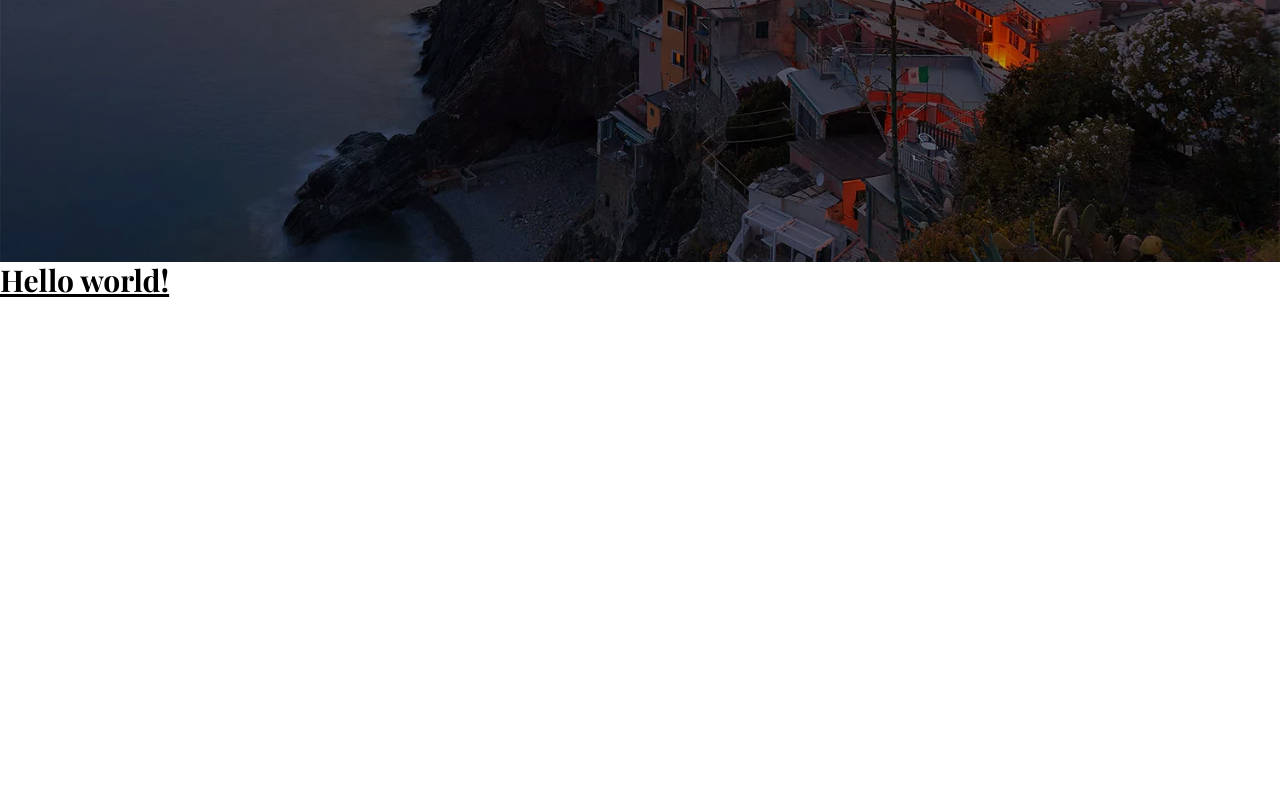
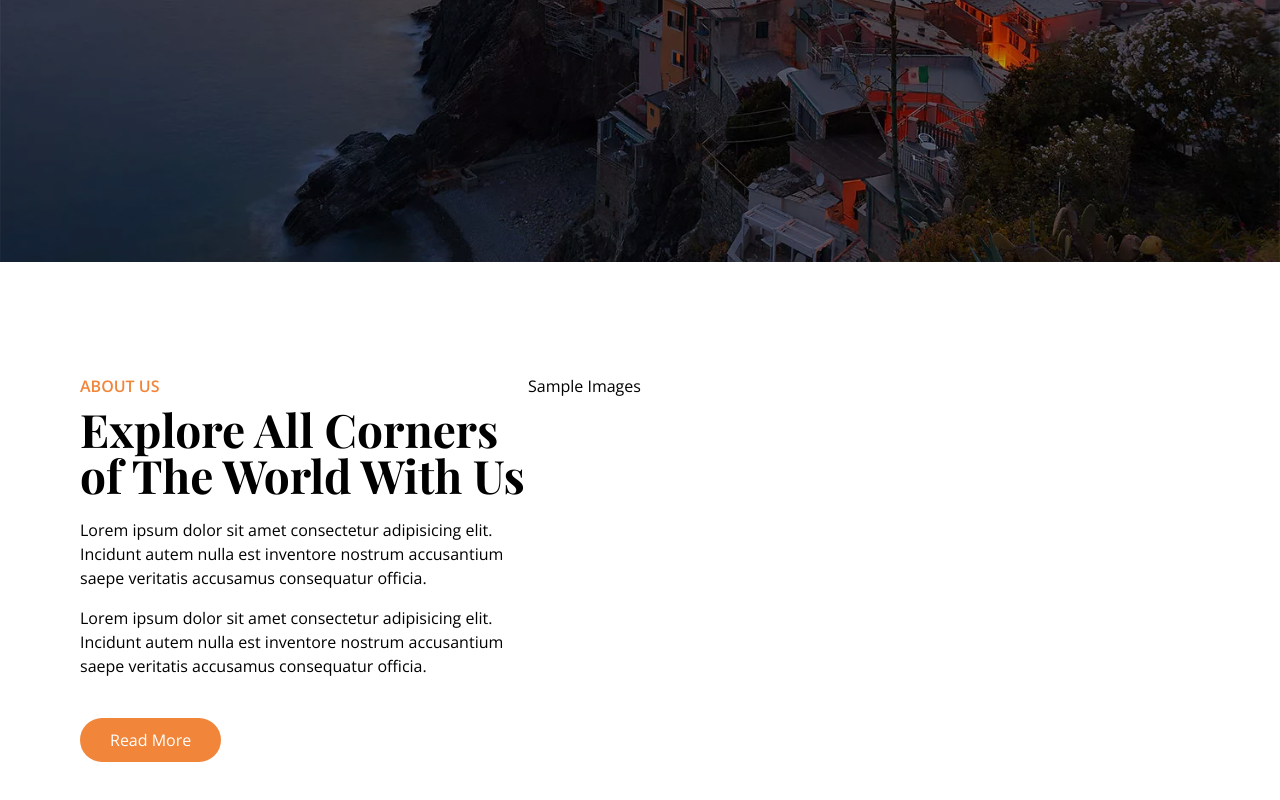
Before and after one commit to beckSafarov/bukhari-travel, a Next.js app: page / in a window 1280 px wide. Shown: the part 538-1338 px from the top of the page. Before the commit the page ends 1040 px from the top, so only its background shows below. Built offline with nearby package versions, Linux system fonts and the light colour scheme; a web font is replaced by a local one.

Commit message:
started the second section

```diff
--- /dev/null
+++ b/src/modules/Home/AboutUsSection.tsx
@@ -0,0 +1,44 @@
+import React from 'react'
+import FullButton from '../common/FullButton'
+import SupTitle from '../common/SupTitle'
+import Title from '../common/Title'
+import { mobileSideSpacing } from '../utils'
+
+const AboutUsSection = () => {
+
+  return (
+    <div
+      className={`py-28 xl:max-w-[1340px] mx-auto h-full ${mobileSideSpacing}`}
+    >
+      {/* flexbox */}
+      <div className='flex'>
+        <div className='flex-[0.8] flex flex-col'>
+          <SupTitle>ABOUT US</SupTitle>
+          <Title fontSize='46px'>
+            Explore All Corners of The World With Us
+          </Title>
+          {/* paras */}
+          <div className='mt-5 font-sans space-y-4'>
+            <p>
+              Lorem ipsum dolor sit amet consectetur adipisicing elit. Incidunt
+              autem nulla est inventore nostrum accusantium saepe veritatis
+              accusamus consequatur officia.
+            </p>
+            <p>
+              Lorem ipsum dolor sit amet consectetur adipisicing elit. Incidunt
+              autem nulla est inventore nostrum accusantium saepe veritatis
+              accusamus consequatur officia.
+            </p>
+          </div>
+          {/* button container */}
+          <div className='mt-10'>
+            <FullButton>Read More</FullButton>
+          </div>
+        </div>
+        <div className='flex-[1.2]'>Sample Images</div>
+      </div>
+    </div>
+  )
+}
+
+export default AboutUsSection
--- a/src/modules/Home/HomeScreen.tsx
+++ b/src/modules/Home/HomeScreen.tsx
@@ -1,11 +1,12 @@
 import Layout from '@/modules/common/Layout'
-import Hero from '../common/Hero'
+import Hero from '../common/Hero/Hero'
+import AboutUsSection from './AboutUsSection'
 
 export default function HomeScreen() {
   return (
     <Layout title='Al Bukhari Travel'>
       <Hero/>
-      <h1 className='text-3xl font-bold underline font-serif'>Hello world!</h1>
+      <AboutUsSection/>
     </Layout>
   )
 }
--- /dev/null
+++ b/src/modules/common/FullButton.tsx
@@ -0,0 +1,18 @@
+import React from 'react'
+
+interface FullButtonProps {
+  children: React.ReactNode
+  onClick: () => void
+}
+
+const FullButton = ({children, onClick}:FullButtonProps) => {
+  return (
+    <button className='bg-orange py-[10px] px-[30px] rounded-3xl text-white text-base max-w-fit hover:brightness-110 transition duration-400'>{children}</button>
+  )
+}
+
+FullButton.defaultProps = {
+  onClick: ()=>void(0)
+}
+
+export default FullButton
--- a/src/modules/common/Hero/index.tsx
+++ b/src/modules/common/Hero/Hero.tsx
@@ -1,21 +1,18 @@
+import { mobileSideSpacing } from '@/modules/utils'
 import React from 'react'
+import Title from '../Title'
 import Navbar from './Navbar'
 
 const Hero = () => {
-  const responsiveLayout = 'xl:px-0 lg:px-20 md:px-20 sm:px-2 xsm:px-5'
   return (
     <div className='h-screen w-screen bg-hero-pattern bg-cover bg-center before:content-[""] before:absolute before:top-0 before:left-0 before:w-full before:h-full before:bg-black-blurred'>
       {/* container */}
       <div className={`xl:max-w-[1340px] mx-auto h-full`}>
-        <Navbar responsiveLayout={responsiveLayout} />
+        <Navbar/>
         <div
-          className={
-            `flex flex-col translate-y-[30%] h-full space-y-4 xl:max-w-[35%] md:max-w-[50%]xsm:max-w-[100%] ${responsiveLayout}`
-          }
+          className={`flex flex-col translate-y-[30%] h-full space-y-4 xl:max-w-[35%] md:max-w-[50%]xsm:max-w-[100%] ${mobileSideSpacing}`}
         >
-          <h1 className='font-serif xl:text-6xl xsm:text-5xl leading-tight text-white font-bold'>
-            It is Better to Travel Well Than to Arrive
-          </h1>
+          <Title color='white'>It is Better to Travel Well Than to Arrive</Title>
           <p className='font-sans text-white text-lg font-light tracking-wider'>
             Lorem ipsum dolor sit amet consectetur adipisicing elit. Aut, nobis.
           </p>
--- a/src/modules/common/Hero/Navbar.tsx
+++ b/src/modules/common/Hero/Navbar.tsx
@@ -2,6 +2,7 @@ import React from 'react'
 import Link from 'next/link'
 import { useState } from 'react'
 import { AiOutlineMenu, AiOutlineClose } from 'react-icons/ai'
+import { mobileSideSpacing } from '@/modules/utils'
 
 const NavLinks = [
   { label: 'Home', path: '/' },
@@ -15,18 +16,14 @@ interface NavLink {
   label: string
   path: string
 }
-interface Props {
-  responsiveLayout: string
-}
 
-const Navbar = ({responsiveLayout}:Props) => {
+const Navbar = ({}) => {
   const [mobileMenuClicked, setMobileMenuClicked] = useState(false)
-
   return (
     <>
       <div
         className={
-          `absolute xl:max-w-[1340px] top-5 w-full h-20 py-30 flex items-center justify-between ${responsiveLayout}`
+          `absolute xl:max-w-[1340px] top-5 w-full h-20 py-30 flex items-center justify-between ${mobileSideSpacing}`
         }
       >
         <div className='flex items-center justify-center space-x-10'>
@@ -89,10 +86,5 @@ const Navbar = ({responsiveLayout}:Props) => {
     </>
   )
 }
-/**
- * ${
-          mobileMenuClicked ? '0' : 'full'
-        }
- */
 
 export default Navbar
--- /dev/null
+++ b/src/modules/common/SupTitle.tsx
@@ -0,0 +1,13 @@
+import React from 'react'
+
+
+interface SupTitleProps {
+  children:React.ReactNode
+}
+const SupTitle = ({children}:SupTitleProps) => {
+  return (
+    <p className='text-orange text-4 font-sans font-semibold mb-2'>{children}</p>
+  )
+}
+
+export default SupTitle
--- /dev/null
+++ b/src/modules/common/Title.tsx
@@ -0,0 +1,22 @@
+import React from 'react'
+
+interface TitleProps {
+  children: React.ReactNode,
+  color: string,
+  fontSize: string,
+}
+
+const Title = ({children, ...rest}:TitleProps) => {
+  return (
+    <h1 className='font-serif xl:text-6xl xsm:text-5xl leading-tight font-bold' style={rest}>
+      {children}
+    </h1>
+  )
+}
+
+Title.defaultProps = {
+  color: 'black',
+  fontSize: 'auto'
+}
+
+export default Title
--- /dev/null
+++ b/src/modules/utils/index.tsx
@@ -0,0 +1 @@
+export const mobileSideSpacing = 'xl:px-0 lg:px-20 md:px-20 sm:px-2 xsm:px-5'
```
